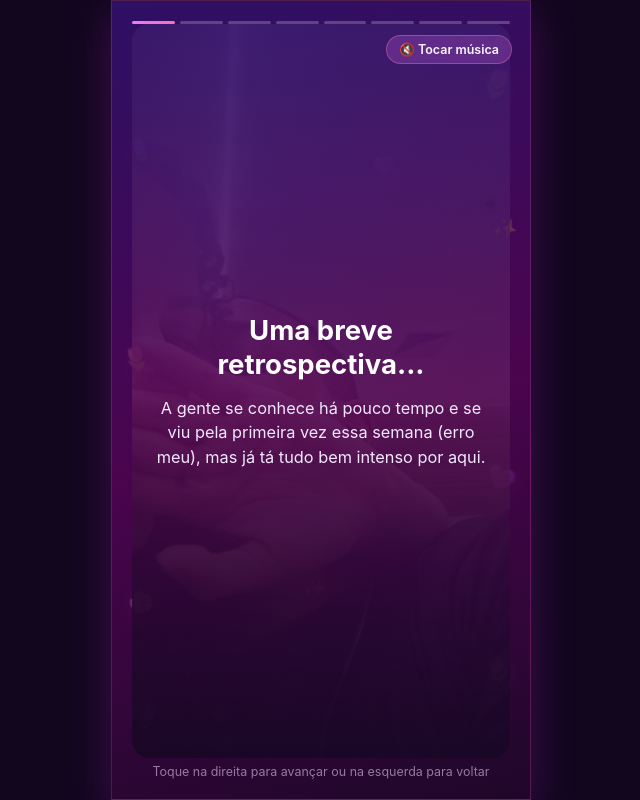
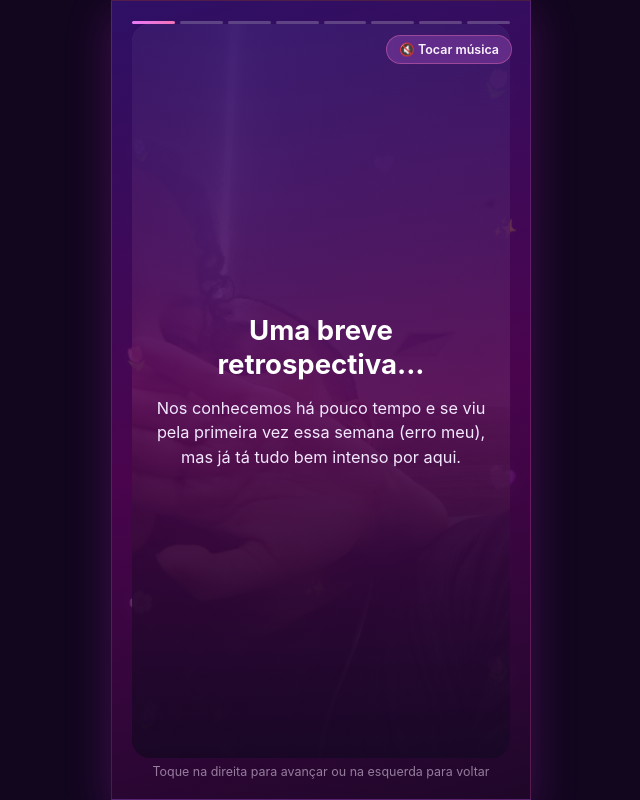
Before and after one commit to carlosssousa67-gif/nossa_retrospectiva, a plain HTML site: page index.html in a window 1280 px wide. Shown: the whole page, without its empty margins (319-959 px from the left). Drawn offline with Linux system fonts and the light colour scheme.

Commit message:
Update index.html

```diff
--- a/index.html
+++ b/index.html
@@ -344,7 +344,7 @@
       </div>
       <div class="slide-content">
         <h1>Uma breve retrospectiva...</h1>
-        <p>A gente se conhece há pouco tempo e se viu pela primeira vez essa semana (erro meu), mas já tá tudo bem intenso por aqui.</p>
+        <p>Nos conhecemos há pouco tempo e se viu pela primeira vez essa semana (erro meu), mas já tá tudo bem intenso por aqui.</p>
       </div>
     </div>
 
```
